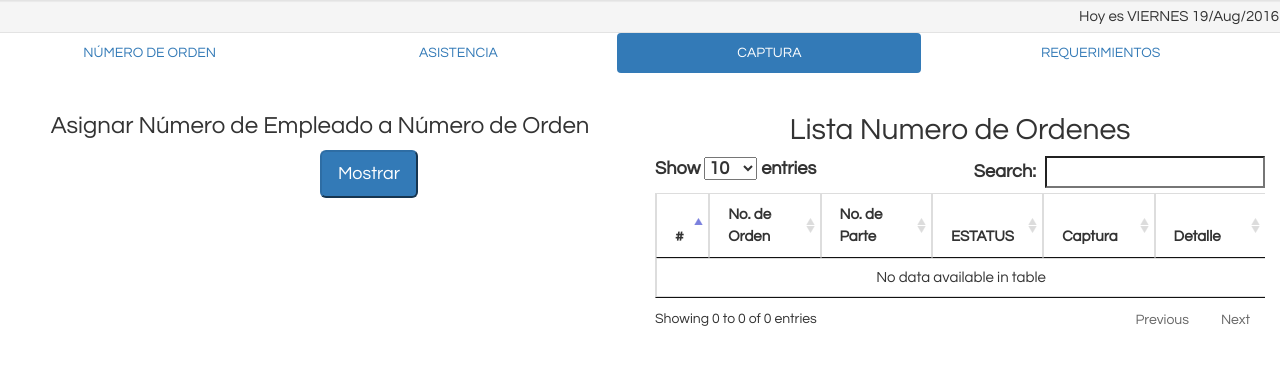
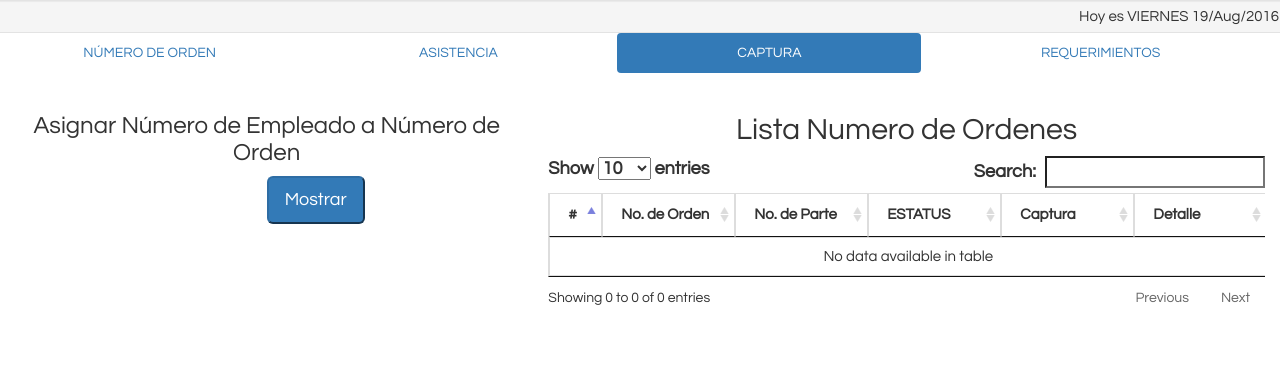
Before and after one commit to danieldec/SIMA, a PHP site: page /php/produccion/index.php in a window 1280 px wide. Shown: the part 93-458 px from the top of the page. Run offline with PHP 8.4, Linux system fonts and the light colour scheme; the visitor is signed in with stand-in values (Sample User, id 1); data that the repository does not hold is empty.

Commit message:
modificación pestaña captura

```diff
--- a/www/php/produccion/index.php
+++ b/www/php/produccion/index.php
@@ -225,7 +225,7 @@
           <div role="tabpanel" class="tab-pane fade in active" id="divCaptura">
             <div class="row">
               <div class="col-md-12 container-fluid">
-                <div class="col-md-6">
+                <div class="col-md-5">
                   <div class="row">
                     <h3 class="text-center">Asignar Número de Empleado a Número de Orden</h3>
                     <button class="btn-primary btn-lg" id="btnMosListNumOrden">Mostrar</button>
@@ -240,7 +240,7 @@
                     </div>
                   </div>
                 </div>
-                <div class="col-md-6">
+                <div class="col-md-7">
                   <h2 class="text-center">Lista Numero de Ordenes</h2>
                   <div class="row">
                     <div class="col-md-12">
```
